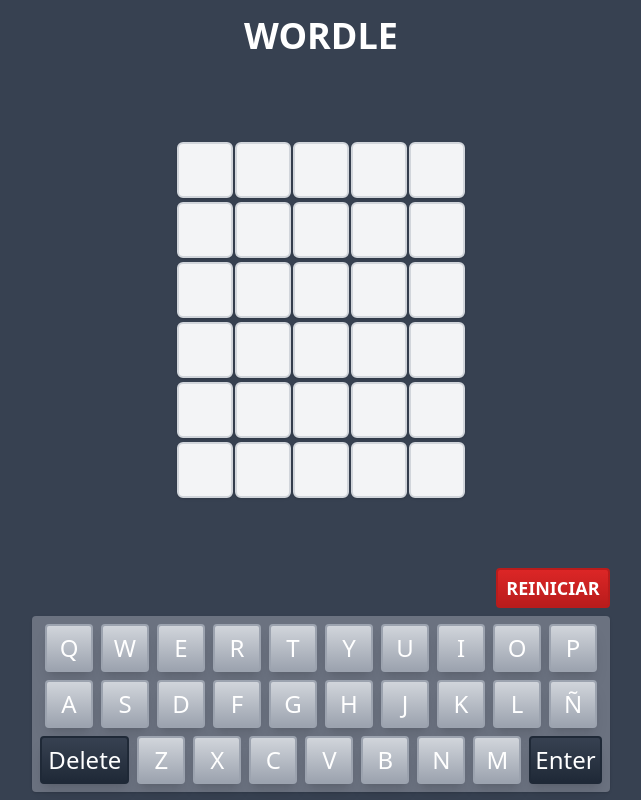
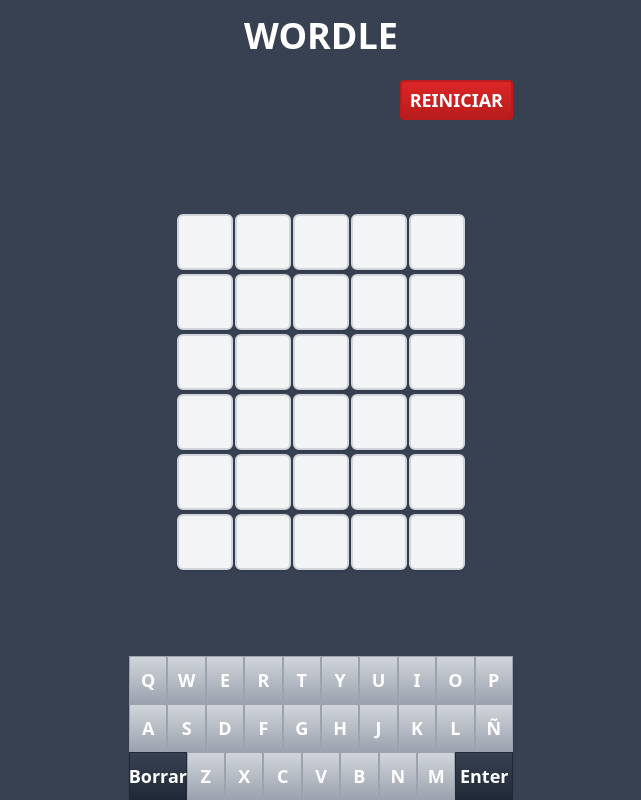
Before and after one commit to FranciscoGaBe/wfg, a Vue app: page / in a window 1280 px wide. Shown: the whole page, without its empty margins (319-960 px from the left). Built offline with nearby package versions, Linux system fonts and the light colour scheme.

Commit message:
Style: style changes

```diff
--- a/src/App.vue
+++ b/src/App.vue
@@ -4,6 +4,6 @@
 
 <template>
   <div class="bg-gray-700 h-full">
-    <Game />
+    <Game class="h-full max-w-sm mx-auto" />
   </div>
 </template>
--- a/src/components/Game.vue
+++ b/src/components/Game.vue
@@ -78,17 +78,17 @@
 </script>
 
 <template>
-  <div class="h-full flex flex-col max-w-fit mx-auto">
+  <div class="flex flex-col">
     <div class="flex-shrink-0 text-center font-bold text-4xl py-4 text-white">
       <h1>WORDLE</h1>
     </div>
-    <Board class="flex-grow" :word="word" :board="board" />
-    <div class="flex-shrink-0 flex">
+    <div class="flex-shrink-0 flex my-2">
       <button class="wordle-button wordle-reset ml-auto" @click="resetGame">Reiniciar</button>
     </div>
+    <Board class="flex-grow" :word="word" :board="board" />
     <Keyboard
       ref="keyboardRef"
-      class="flex-shrink-0 py-2"
+      class="flex-shrink-0"
       :keyStates="keyStates"
       @key="onKey"
       @delete="onDelete"
--- a/src/components/Keyboard.vue
+++ b/src/components/Keyboard.vue
@@ -35,17 +35,17 @@
 </script>
 
 <template>
-  <div class="flex justify-center">
-    <div class="bg-gray-500 shadow w-full max-w-fit rounded p-1">
+  <div class="select-none bg-red-600">
+    <div class="bg-gray-500 shadow rounded">
       <div v-for="(row, index) in letters.split('.')" class="flex justify-center">
         <div
           v-if="index === 2"
-          class="keyboard-key keyboard-delete px-1.5"
+          class="keyboard-key keyboard-delete flex-grow"
           @click="emits('delete')"
-        >delete</div>
+        >Borrar</div>
         <div
           v-for="letter in row.split('')"
-          class="keyboard-key w-12"
+          class="keyboard-key"
           :class="[`keyboard-key-${letter}`, getKeyClass(letter)]"
           @click="emits('key', letter)"
         >
@@ -53,9 +53,9 @@
         </div>
         <div
           v-if="index === 2"
-          class="keyboard-key keyboard-enter px-1"
+          class="keyboard-key keyboard-enter flex-grow"
           @click="emits('enter')"
-        >enter</div>
+        >Enter</div>
       </div>
     </div>
   </div>
@@ -63,9 +63,10 @@
 
 <style scoped>
 .keyboard-key {
-  @apply h-12 flex items-center justify-center text-2xl m-1 rounded cursor-pointer capitalize;
+  @apply h-12 flex items-center justify-center text-lg font-black cursor-pointer capitalize;
   @apply bg-gradient-to-b text-white;
-  @apply border-2 shadow-lg;
+  @apply border;
+  width: 10%;
 }
 
 .keyboard-delete,
```
